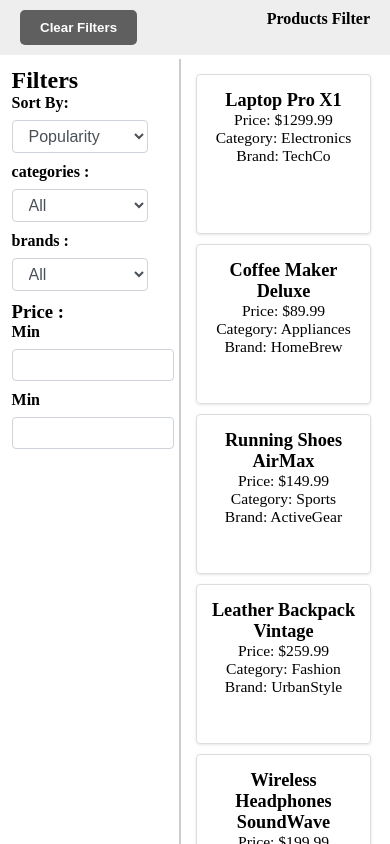
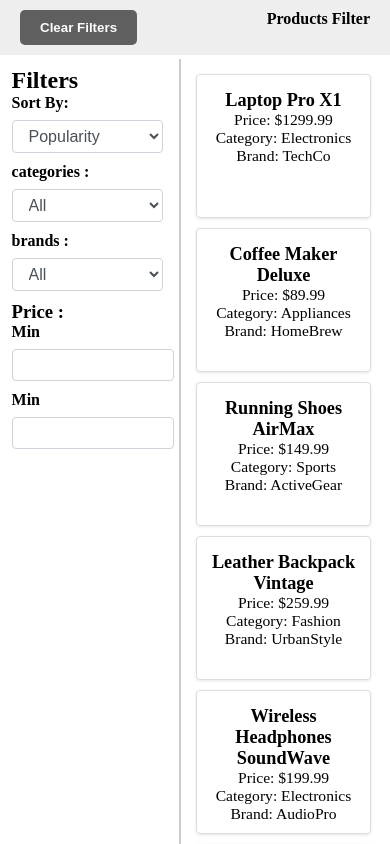
Before and after one commit to marim27/product_filter, a React (Vite) app: page / in a window 390 px wide. Shown: the top 844 px of the page. Built offline with nearby package versions, Linux system fonts and the light colour scheme.

Commit message:
sort filter

```diff
--- a/src/components/Input.jsx
+++ b/src/components/Input.jsx
@@ -8,7 +8,7 @@ export default function Input({ price, setPrice }) {
                 <input
                     type="number"
                     id="minPrice"
-                    className={`${classes.filters_input}`}
+                    className={`${classes.filters_input} ${classes.filters_input_select}`}
                     value={price}
                     onChange={(e) => setPrice(e.target.value)}
                 />
--- a/src/components/Select.jsx
+++ b/src/components/Select.jsx
@@ -8,7 +8,7 @@ export default function Select({ selectedFilter, setSelectedFilter, filterProduc
                     id="category"
                     value={selectedFilter}
                     onChange={(e) => setSelectedFilter(e.target.value)}
-                    className={`${classes.filters_input}`}>
+                    className={`${classes.filters_select} ${classes.filters_input_select}`}>
                     <option value="">All</option>
                     {filterProduct.map(category => (
                         <option key={category} value={category}>{category}</option>
--- a/src/components/SortedFilter.jsx
+++ b/src/components/SortedFilter.jsx
@@ -9,7 +9,7 @@ export default function SortedFilter({ sortOption, setSortOption }) {
                 id="sortOption"
                 value={sortOption}
                 onChange={(e) => setSortOption(e.target.value)}
-                className={`${classes.filters_input}`}
+                className={`${classes.filters_input_select} ${classes.filters_select}`}
             >
                 <option value="">Popularity</option>
                 <option value="price-asc">Lowest price</option>
--- a/src/styles/ProductFilter.module.css
+++ b/src/styles/ProductFilter.module.css
@@ -36,7 +36,7 @@
     .product {
         width: 100%;
         text-align: center;
-        height: 10rem;
+        height: 9rem;
         font-size: 4vw;
     }
 
--- a/src/styles/sidebar.module.css
+++ b/src/styles/sidebar.module.css
@@ -13,7 +13,7 @@
     font-weight: 500;
 }
 
-.filters_input {
+.filters_input_select {
     display: block;
     width: 90%;
     padding: 0.375rem 0.75rem;
@@ -24,6 +24,12 @@
     background-color: #fff;
     border: 1px solid #ced4da;
     border-radius: 0.25rem;
+}
+.filters_select {
+    width: 100%;
+}
+.filters_input {
+    width: 90%;
 }
 
 .filters_label {
```
